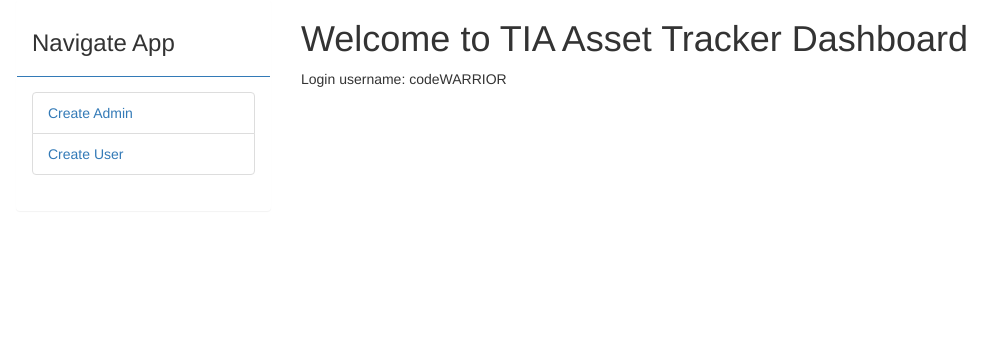
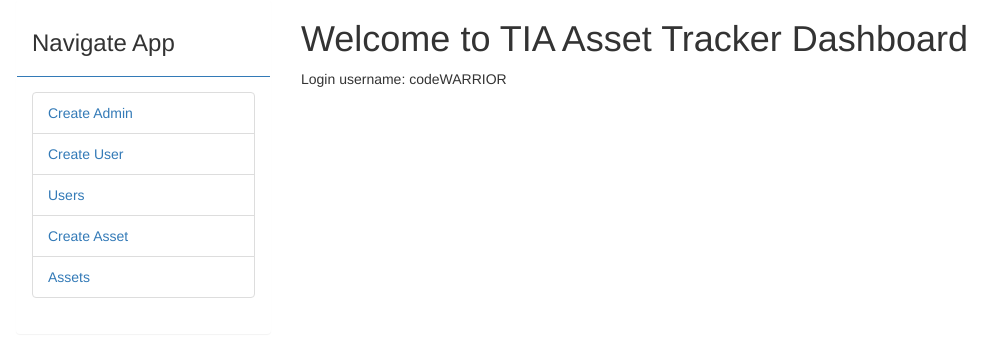
Before and after one commit to alchemist09/inventory-management, a Flask app: page /dashboard in a window 1280 px wide. Shown: the part 73-435 px from the top of the page, without its empty margins (69-1066 px from the left). Run offline with Flask 2, Linux system fonts and the light colour scheme; a user stored in the database is signed in; some libraries are stand-ins or nearby versions.

Commit message:
Updates dashboard view with additional hyperlinks

```diff
--- a/app/templates/dashboard.html
+++ b/app/templates/dashboard.html
@@ -24,6 +24,15 @@
                 <li class="list-group-item">
                     <a href="{{ url_for('main.create_user') }}">Create User</a>
                 </li>
+                <li class="list-group-item">
+                    <a href="{{ url_for('main.users') }}">Users</a>
+                </li>
+                <li class="list-group-item">
+                    <a href="{{ url_for('main.create_asset') }}">Create Asset</a>
+                </li>
+                <li class="list-group-item">
+                    <a href="{{ url_for('main.assets') }}">Assets</a>
+                </li>
             </ul>
         </div>
     </div>
```
